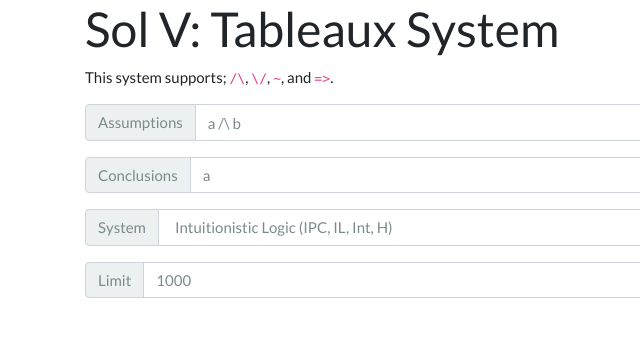
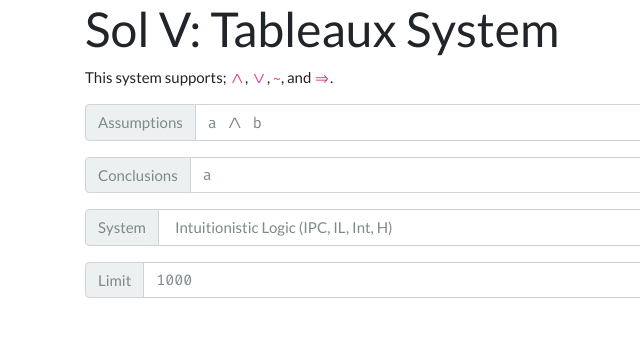
Before and after one commit to tani/solv, a plain HTML site: page index.html in a window 1280 px wide. Shown: the top 353 px of the page, 0-640 px from the left. Drawn offline with nearby package versions, Linux system fonts and the light colour scheme.

Commit message:
Fira Code

```diff
--- a/index.html
+++ b/index.html
@@ -3,6 +3,9 @@
     <head>
         <meta charset="UTF-8">
         <title>Sol V: Tabeaux System</title>
+        <link rel="preconnect" href="https://fonts.googleapis.com">
+        <link rel="preconnect" href="https://fonts.gstatic.com" crossorigin>
+        <link href="https://fonts.googleapis.com/css2?family=Fira+Code:wght@300..700&display=swap" rel="stylesheet">
         <link rel="stylesheet" href="https://cdn.jsdelivr.net/npm/bootswatch@4.5.3/dist/flatly/bootstrap.min.css">
         <script src="https://cdn.jsdelivr.net/combine/npm/tau-prolog@0.3.0/modules/core.min.js,npm/tau-prolog@0.3.0/modules/lists.js,npm/tau-prolog@0.3.0/modules/charsio.js,npm/tau-prolog@0.3.0/modules/dom.js"></script>
         <script type="text/prolog" id="script.pl">
@@ -14,6 +17,9 @@
          print_tree(node(Label, Children), E) :- create(li, L), write_to_chars(Label, Chars), atom_chars(Atom, Chars), html(L, Atom), append_child(E, L), create(ul, S), append_child(L, S), forall(member(C, Children), print_tree(C, S)).
         </script>
         <style>
+         input,code,#tree {
+	     font-family: 'Fira Code', monospace;
+	 }
          /* ref: https://chibashi.me/development/html-css/css-treestructure/ */
          #tree-title {
 	     border: #ced4da 1px solid;
```
Lines whose indentation alone changed are shown as unchanged.
